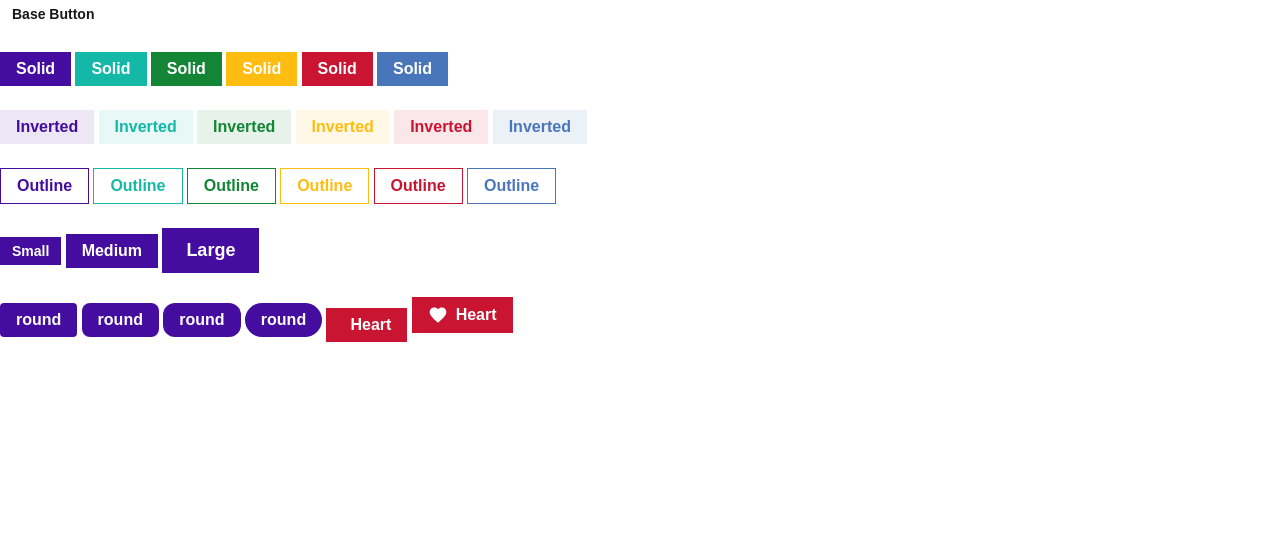
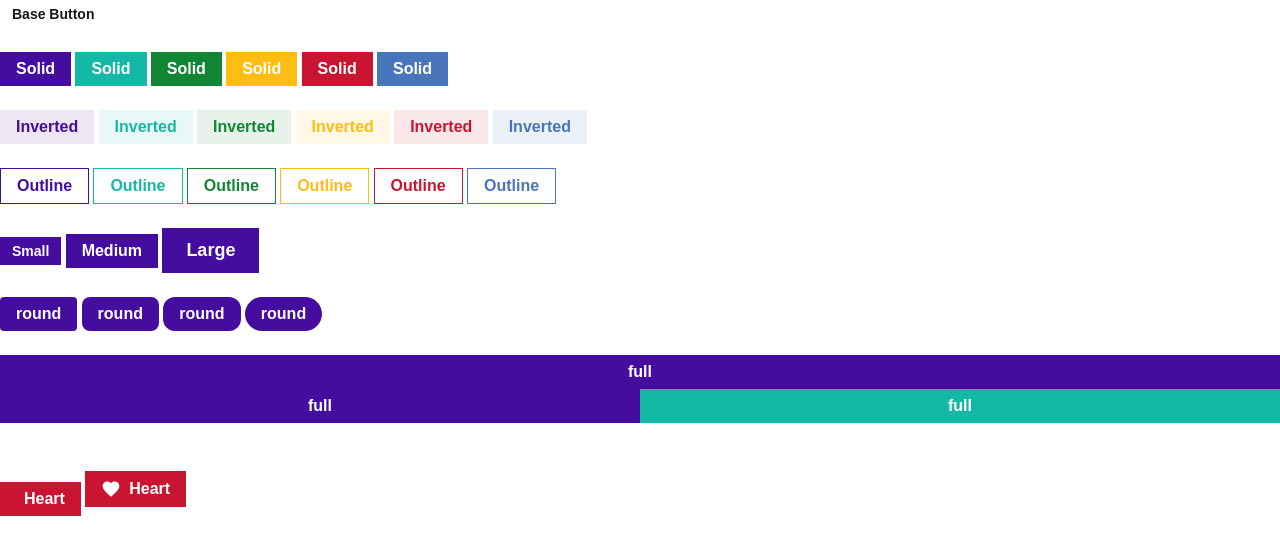
Before and after one commit to frncsvn1030/quix-core-ui-library, a website: page scratch.html in a window 1280 px wide. Drawn offline with nearby package versions, Linux system fonts and the light colour scheme.

Commit message:
components: add full width

```diff
--- a/scratch.html
+++ b/scratch.html
@@ -64,7 +64,20 @@
    <button class = "qx-btn qx-btn-primary qx-radius-md"> round </button>
    <button class = "qx-btn qx-btn-primary qx-radius-lg"> round </button>
    <button class = "qx-btn qx-btn-primary qx-radius-pill"> round </button>
+   <br>
+   <br>
+    <button class = "qx-btn qx-btn-primary qx-full-width"> full </button>
+    <div class="uk-flex qx-full-width">
+      <div class="qx-full-width">
+    <button class = "qx-btn qx-btn-primary qx-full-width"> full </button>
+    </div>
+    <div class="qx-full-width">
+    <button class = "qx-btn qx-btn-secondary qx-full-width"> full </button>
+    </div>
+  </div>
 
+   <br>
+   <br>
  <button class="qx-btn qx-btn-error">
   <svg xmlns="http://www.w3.org/2000/svg"
        fill="none"
--- /dev/null
+++ b/styles/components/_fullWidth.scss
@@ -0,0 +1,3 @@
+.qx-full-width {
+    width: 100%;
+}
--- a/styles/index.scss
+++ b/styles/index.scss
@@ -20,3 +20,4 @@
 @import './components/inverted';
 @import './components/outlineVariant';
 @import './components/shape';
+@import './components/fullWidth';
```
Also changed, not shown: styles/css/index.css, 1 other file.
